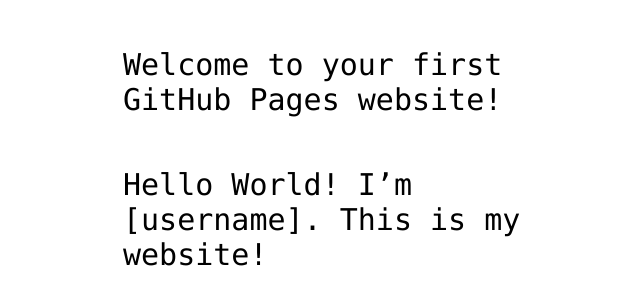
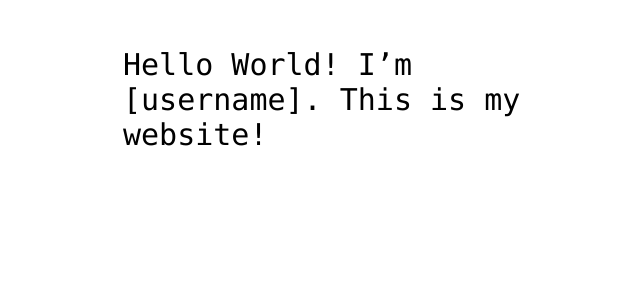
Before and after one commit to Coeusaquila/coeusaquila.github.io, a plain HTML site: page index.html in a window 1280 px wide. Shown: the part 341-646 px from the top of the page, without its empty margins (317-957 px from the left). Drawn offline with Linux system fonts and the light colour scheme.

Commit message:
Update index.html
Added update lines

```diff
--- a/index.html
+++ b/index.html
@@ -12,7 +12,7 @@
 <img src="https://octodex.github.com/images/daftpunktocat-thomas.gif" id="octocat" alt="octocat-gif" />
 
 <!-- Change this code here by copy and pasting your template on line 15 -->
-<p>Welcome to your first GitHub Pages website!</p> <p>Hello World! I’m [username]. This is my website!</p>
+<p>Hello World! I’m [username]. This is my website!</p>
 
 </body>
 </html>
```
